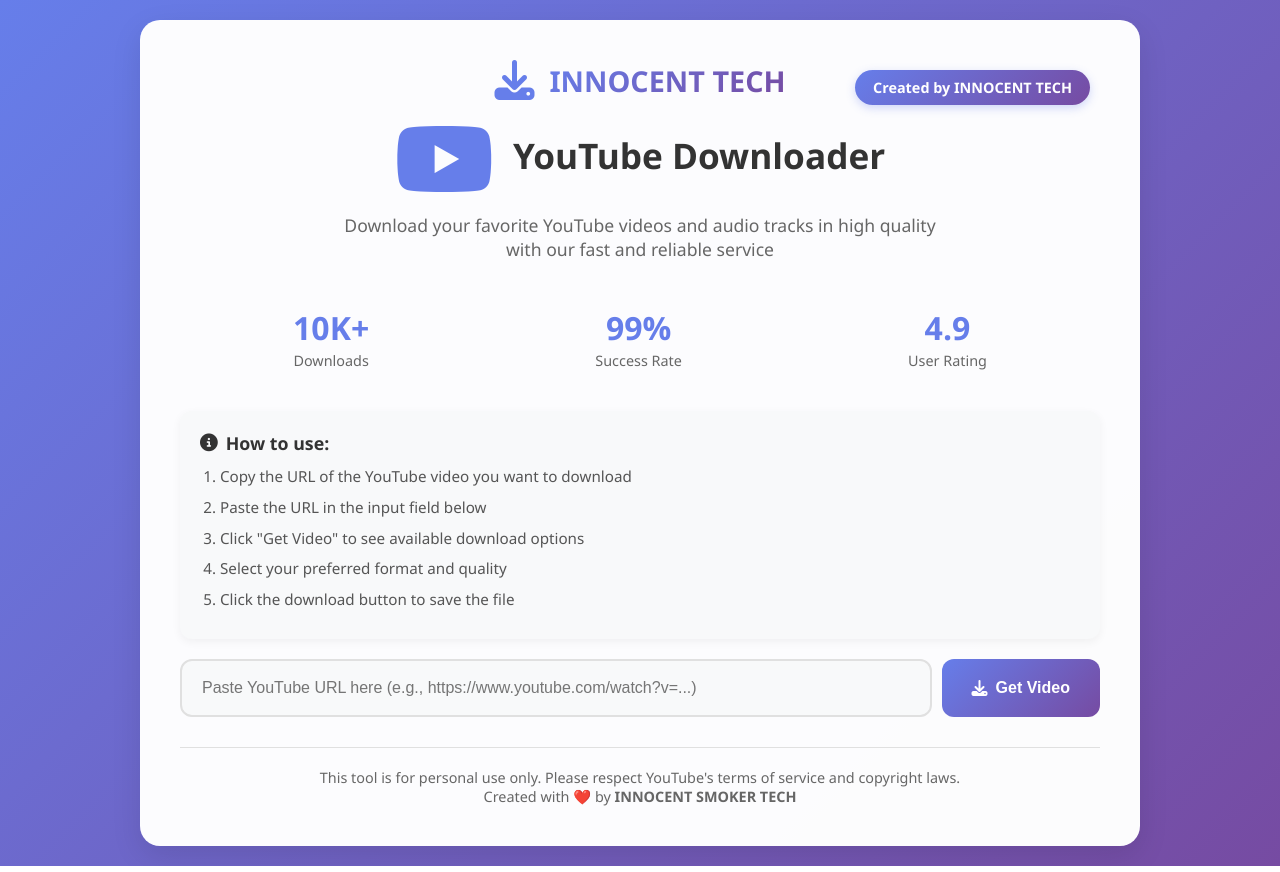
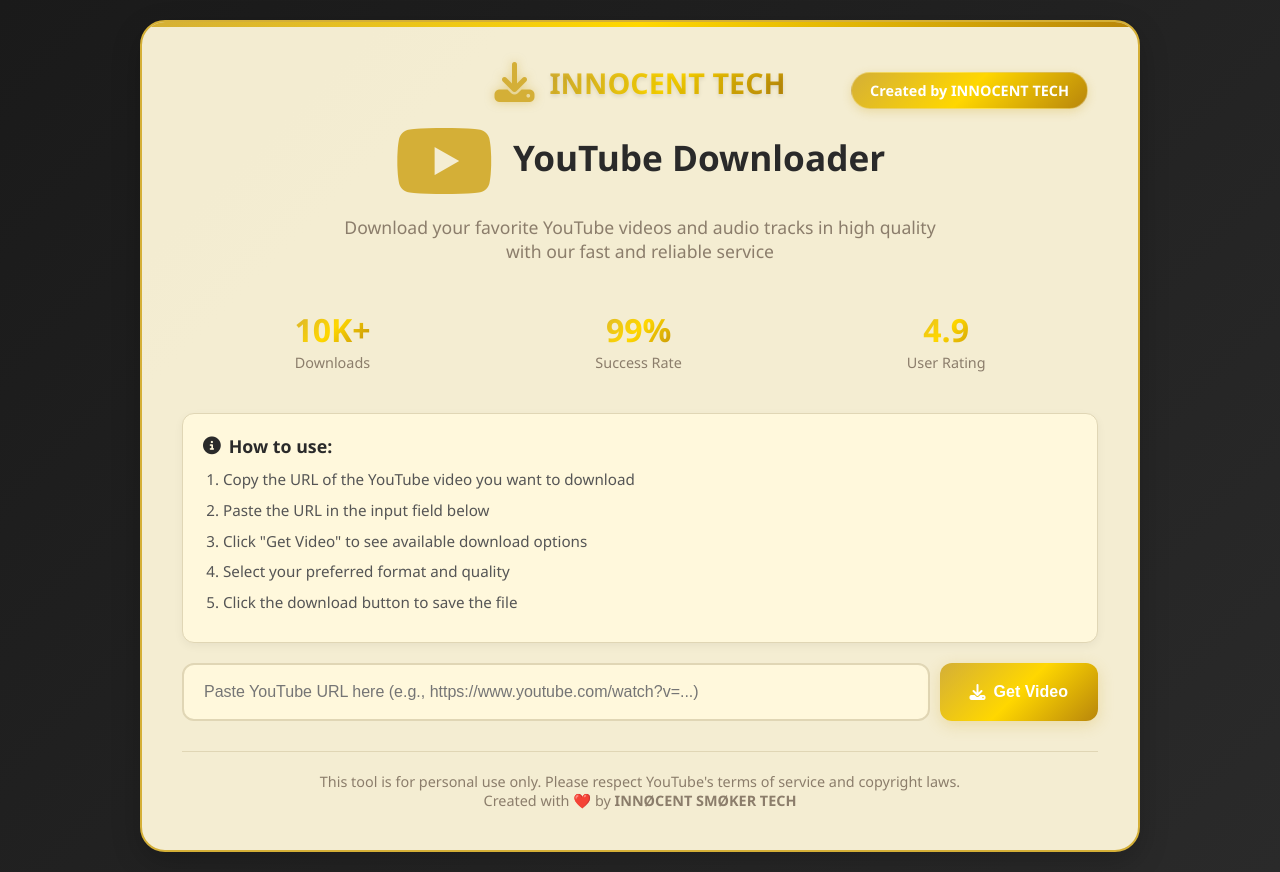
Before and after one commit to innocentsmoker/Innocent-vxd, a plain HTML site: page index.html in a window 1280 px wide. Drawn offline with Linux system fonts and the light colour scheme.

Commit message:
Update index.html

```diff
--- a/index.html
+++ b/index.html
@@ -13,20 +13,25 @@
         }
 
         :root {
-            --primary: #667eea;
-            --secondary: #764ba2;
-            --accent: #ff6b6b;
-            --light: #f8f9fa;
-            --dark: #333;
-            --gray: #666;
-            --success: #28a745;
-            --error: #dc3545;
-            --shadow: 0 10px 30px rgba(0, 0, 0, 0.1);
+            --primary: #D4AF37;
+            --primary-light: #FFD700;
+            --primary-dark: #B8860B;
+            --secondary: #8B7500;
+            --accent: #FFC125;
+            --light: #FFF8DC;
+            --dark: #2A2A2A;
+            --gray: #8B7D6B;
+            --success: #32CD32;
+            --error: #DC143C;
+            --shadow: 0 10px 30px rgba(0, 0, 0, 0.2);
+            --gold-gradient: linear-gradient(135deg, #D4AF37 0%, #FFD700 50%, #B8860B 100%);
+            --gold-gradient-light: linear-gradient(135deg, #FFD700 0%, #FFEC8B 100%);
+            --gold-gradient-dark: linear-gradient(135deg, #B8860B 0%, #8B7500 100%);
         }
 
         body {
             font-family: 'Segoe UI', Tahoma, Geneva, Verdana, sans-serif;
-            background: linear-gradient(135deg, var(--primary) 0%, var(--secondary) 100%);
+            background: linear-gradient(135deg, #1a1a1a 0%, #2A2A2A 100%);
             min-height: 100vh;
             display: flex;
             justify-content: center;
@@ -36,14 +41,26 @@
         }
 
         .container {
-            background: rgba(255, 255, 255, 0.98);
-            border-radius: 20px;
+            background: rgba(255, 248, 220, 0.95);
+            border-radius: 25px;
             padding: 40px;
             max-width: 1000px;
             width: 100%;
             box-shadow: var(--shadow);
             position: relative;
             overflow: hidden;
+            border: 2px solid var(--primary);
+        }
+
+        .container::before {
+            content: '';
+            position: absolute;
+            top: 0;
+            left: 0;
+            right: 0;
+            height: 5px;
+            background: var(--gold-gradient);
+            z-index: 1;
         }
 
         .header {
@@ -63,15 +80,17 @@
             font-size: 2.5em;
             color: var(--primary);
             margin-right: 15px;
+            text-shadow: 0 0 10px rgba(212, 175, 55, 0.5);
         }
 
         .brand-text {
             font-size: 1.8em;
             font-weight: 700;
-            background: linear-gradient(135deg, var(--primary) 0%, var(--secondary) 100%);
+            background: var(--gold-gradient);
             -webkit-background-clip: text;
             -webkit-text-fill-color: transparent;
             background-clip: text;
+            text-shadow: 0 2px 4px rgba(0, 0, 0, 0.1);
         }
 
         h1 {
@@ -102,13 +121,14 @@
             position: absolute;
             top: 10px;
             right: 10px;
-            background: linear-gradient(135deg, var(--primary) 0%, var(--secondary) 100%);
+            background: var(--gold-gradient);
             color: white;
             padding: 8px 18px;
             border-radius: 20px;
             font-size: 0.9em;
             font-weight: 600;
-            box-shadow: 0 3px 10px rgba(102, 126, 234, 0.3);
+            box-shadow: 0 3px 10px rgba(212, 175, 55, 0.3);
+            border: 1px solid rgba(255, 255, 255, 0.3);
         }
 
         .input-group {
@@ -120,23 +140,24 @@
         input[type="text"] {
             flex: 1;
             padding: 18px 20px;
-            border: 2px solid #e0e0e0;
+            border: 2px solid #e0d6b5;
             border-radius: 12px;
             font-size: 16px;
             transition: all 0.3s;
             outline: none;
             background: var(--light);
+            color: var(--dark);
         }
 
         input[type="text"]:focus {
             border-color: var(--primary);
-            box-shadow: 0 0 0 3px rgba(102, 126, 234, 0.1);
+            box-shadow: 0 0 0 3px rgba(212, 175, 55, 0.2);
             background: white;
         }
 
         button {
             padding: 18px 30px;
-            background: linear-gradient(135deg, var(--primary) 0%, var(--secondary) 100%);
+            background: var(--gold-gradient);
             color: white;
             border: none;
             border-radius: 12px;
@@ -148,11 +169,29 @@
             align-items: center;
             justify-content: center;
             gap: 8px;
+            box-shadow: 0 4px 15px rgba(212, 175, 55, 0.3);
+            position: relative;
+            overflow: hidden;
+        }
+
+        button::before {
+            content: '';
+            position: absolute;
+            top: 0;
+            left: -100%;
+            width: 100%;
+            height: 100%;
+            background: linear-gradient(90deg, transparent, rgba(255, 255, 255, 0.3), transparent);
+            transition: 0.5s;
+        }
+
+        button:hover::before {
+            left: 100%;
         }
 
         button:hover {
             transform: translateY(-2px);
-            box-shadow: 0 5px 20px rgba(102, 126, 234, 0.4);
+            box-shadow: 0 6px 20px rgba(212, 175, 55, 0.4);
         }
 
         button:active {
@@ -190,9 +229,11 @@
             display: none;
             margin-bottom: 30px;
             padding: 25px;
-            background: var(--light);
+            background: white;
             border-radius: 15px;
             animation: fadeIn 0.5s ease;
+            box-shadow: 0 5px 15px rgba(0, 0, 0, 0.05);
+            border: 1px solid #e0d6b5;
         }
 
         @keyframes fadeIn {
@@ -212,6 +253,7 @@
             height: auto;
             border-radius: 10px;
             box-shadow: 0 5px 15px rgba(0, 0, 0, 0.2);
+            border: 2px solid var(--primary);
         }
 
         .video-details {
@@ -262,14 +304,15 @@
             background: white;
             padding: 18px;
             border-radius: 12px;
-            border: 2px solid #e0e0e0;
+            border: 2px solid #e0d6b5;
             transition: all 0.3s;
+            box-shadow: 0 3px 10px rgba(0, 0, 0, 0.05);
         }
 
         .format-card:hover {
             border-color: var(--primary);
             transform: translateY(-2px);
-            box-shadow: 0 5px 15px rgba(102, 126, 234, 0.2);
+            box-shadow: 0 5px 15px rgba(212, 175, 55, 0.2);
         }
 
         .format-label {
@@ -290,7 +333,7 @@
             width: 100%;
             padding: 12px;
             font-size: 14px;
-            background: linear-gradient(135deg, var(--primary) 0%, var(--secondary) 100%);
+            background: var(--gold-gradient);
             color: white;
             border: none;
             border-radius: 8px;
@@ -301,11 +344,12 @@
             align-items: center;
             justify-content: center;
             gap: 5px;
+            box-shadow: 0 3px 8px rgba(212, 175, 55, 0.3);
         }
 
         .download-btn:hover {
             transform: translateY(-1px);
-            box-shadow: 0 3px 10px rgba(102, 126, 234, 0.3);
+            box-shadow: 0 5px 12px rgba(212, 175, 55, 0.4);
         }
 
         .error {
@@ -332,7 +376,7 @@
 
         .quality-badge {
             display: inline-block;
-            background: linear-gradient(135deg, var(--primary) 0%, var(--secondary) 100%);
+            background: var(--gold-gradient);
             color: white;
             padding: 3px 10px;
             border-radius: 12px;
@@ -347,7 +391,7 @@
             color: var(--gray);
             font-size: 0.9em;
             padding-top: 20px;
-            border-top: 1px solid #e0e0e0;
+            border-top: 1px solid #e0d6b5;
         }
 
         .instructions {
@@ -358,6 +402,7 @@
             font-size: 0.95em;
             color: #555;
             box-shadow: 0 3px 10px rgba(0, 0, 0, 0.05);
+            border: 1px solid #e0d6b5;
         }
 
         .instructions h3 {
@@ -391,13 +436,32 @@
         .stat-number {
             font-size: 2em;
             font-weight: 700;
-            color: var(--primary);
+            background: var(--gold-gradient);
+            -webkit-background-clip: text;
+            -webkit-text-fill-color: transparent;
+            background-clip: text;
             display: block;
         }
 
         .stat-label {
             font-size: 0.9em;
             color: var(--gray);
+        }
+
+        /* Gold accent elements */
+        .gold-accent {
+            background: var(--gold-gradient);
+            color: white;
+            padding: 5px 10px;
+            border-radius: 5px;
+            font-weight: 600;
+        }
+
+        .gold-bar {
+            height: 4px;
+            background: var(--gold-gradient);
+            border-radius: 2px;
+            margin: 10px 0;
         }
 
         /* Responsive adjustments */
@@ -515,7 +579,7 @@
 
         <div class="footer">
             <p>This tool is for personal use only. Please respect YouTube's terms of service and copyright laws.</p>
-            <p>Created with ❤️ by <strong>INNOCENT SMOKER TECH</strong></p>
+            <p>Created with ❤️ by <strong>INNØCENT SMØKER TECH</strong></p>
         </div>
     </div>
 
```
